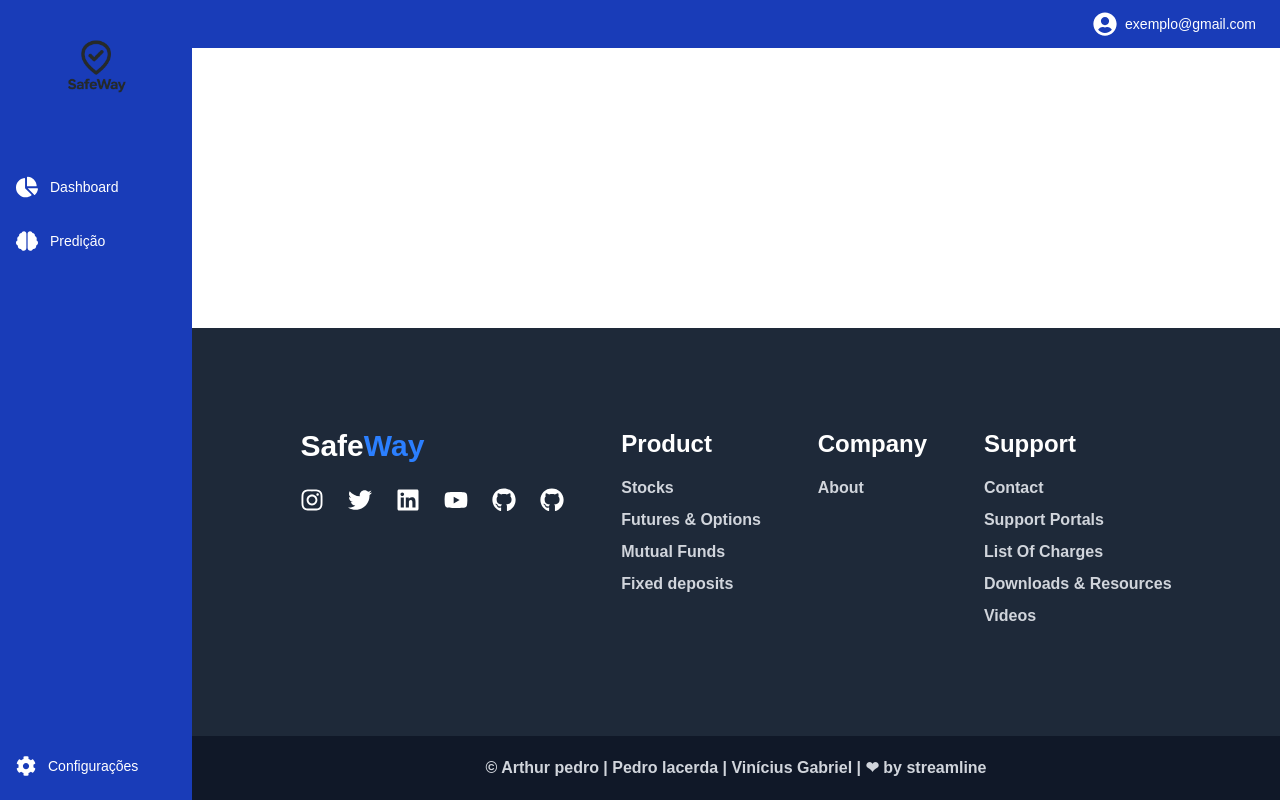
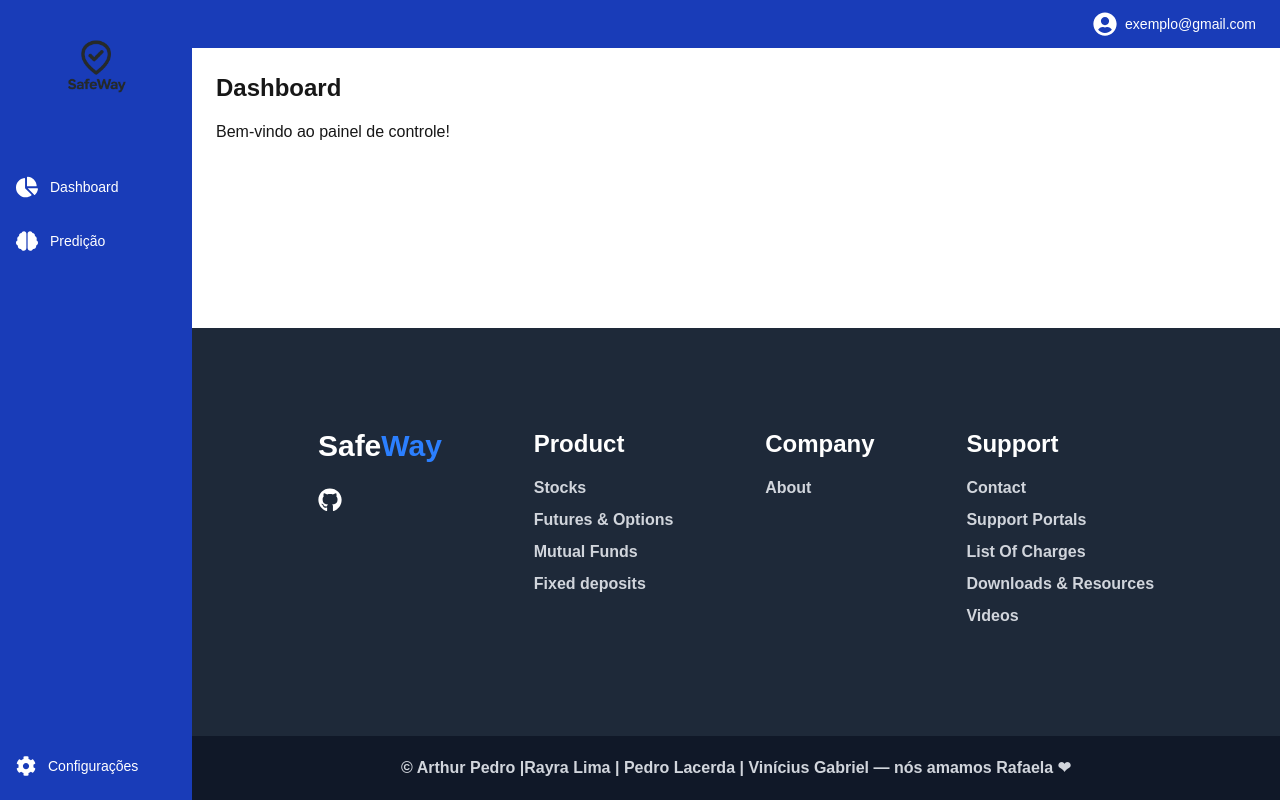
Before and after one commit to viniciusgss/front-safeway, a Next.js app: page /dashboard in a window 1280 px wide. Before the commit this address had no page. Built offline with nearby package versions, Linux system fonts and the light colour scheme.

Commit message:
add tela dash board e predicao

```diff
--- a/src/app/components/footer.jsx
+++ b/src/app/components/footer.jsx
@@ -1,5 +1,11 @@
 import React from "react";
-import { FaInstagram, FaTwitter, FaLinkedin, FaYoutube, FaGithub } from "react-icons/fa";
+import {
+  FaInstagram,
+  FaTwitter,
+  FaLinkedin,
+  FaYoutube,
+  FaGithub,
+} from "react-icons/fa";
 import Link from "next/link";
 
 function Footer() {
@@ -14,12 +20,15 @@ function Footer() {
               Safe<span className="text-blue-500">Way</span>
             </p>
             <div className="flex gap-6 pb-5">
-              <FaInstagram className="text-2xl cursor-pointer hover:text-yellow-400 transition-colors" />
-              <FaTwitter className="text-2xl cursor-pointer hover:text-blue-400 transition-colors" />
-              <FaLinkedin className="text-2xl cursor-pointer hover:text-blue-400 transition-colors" />
-              <FaYoutube className="text-2xl cursor-pointer hover:text-red-500 transition-colors" />
-              <FaGithub className="text-2xl cursor-pointer hover:text-gray-400 transition-colors" />
-              <Link><FaGithub className="text-2xl cursor-pointer hover:text-gray-400 transition-colors" /></Link>
+
+              {/* GitHub com link */}
+              <Link
+                href="https://github.com/seuusuario"
+                target="_blank"
+                rel="noopener noreferrer"
+              >
+                <FaGithub className="text-2xl cursor-pointer hover:text-gray-400 transition-colors" />
+              </Link>
             </div>
           </ul>
         </div>
@@ -76,10 +85,10 @@ function Footer() {
 
       {/* Linha inferior */}
       <div className="flex flex-col justify-center items-center text-center p-5 bg-gray-900 text-gray-300">
-        <h1 className="font-semibold">
-          © Arthur pedro | Pedro lacerda | Vinícius Gabriel |  ❤ by{" "}
+        <h1 className="font-semibold text-sm md:text-base">
+          © Arthur Pedro |Rayra Lima | Pedro Lacerda | Vinícius Gabriel — nós amamos Rafaela ❤{" "}
           <span className="hover:text-blue-400 font-semibold cursor-pointer transition-colors">
-            streamline
+
           </span>
         </h1>
       </div>
--- a/src/app/components/layout.jsx
+++ /dev/null
@@ -1,17 +0,0 @@
-import "./globals.css";
-import Layout from "./components/layout";
-
-export const metadata = {
-  title: "SafeWay",
-  description: "Rotas Seguras",
-};
-
-export default function RootLayout({ children }) {
-  return (
-    <html lang="pt-BR">
-      <body>
-        <Layout>{children}</Layout>
-      </body>
-    </html>
-  );
-}
--- /dev/null
+++ b/src/app/dashboard/page.jsx
@@ -0,0 +1,10 @@
+
+
+export default function DashboardPage() {
+  return (
+    <div>
+      <h1 className="text-2xl font-bold mb-4">Dashboard</h1>
+      <p>Bem-vindo ao painel de controle!</p>
+    </div>
+  );
+}
--- /dev/null
+++ b/src/app/predicao/page.jsx
@@ -0,0 +1,10 @@
+
+
+export default function PredicaoPage() {
+  return (
+    <div>
+      <h1 className="text-2xl font-bold mb-4">Predição</h1>
+      <p>Bem-vindo ao painel de controle!</p>
+    </div>
+  );
+}
```
